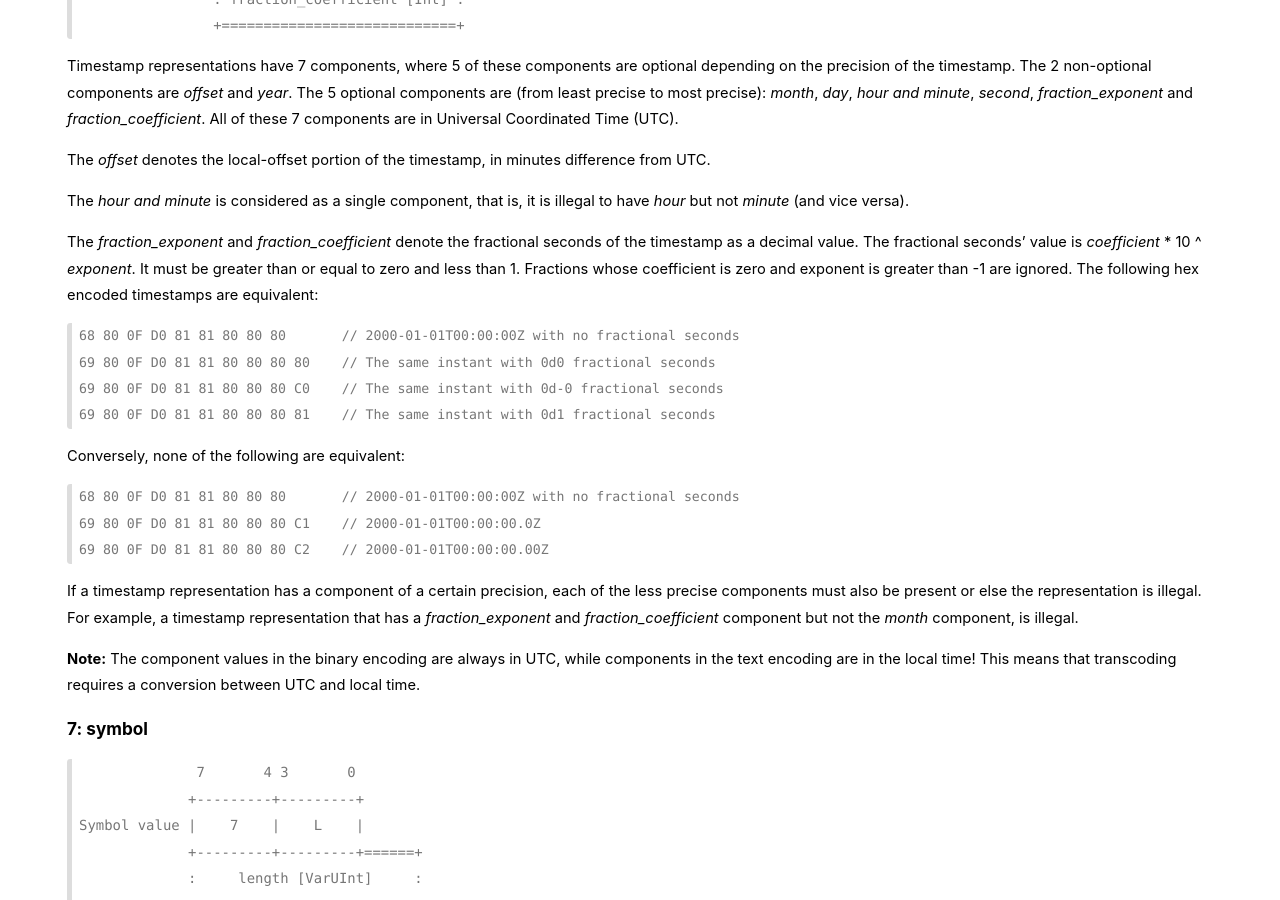
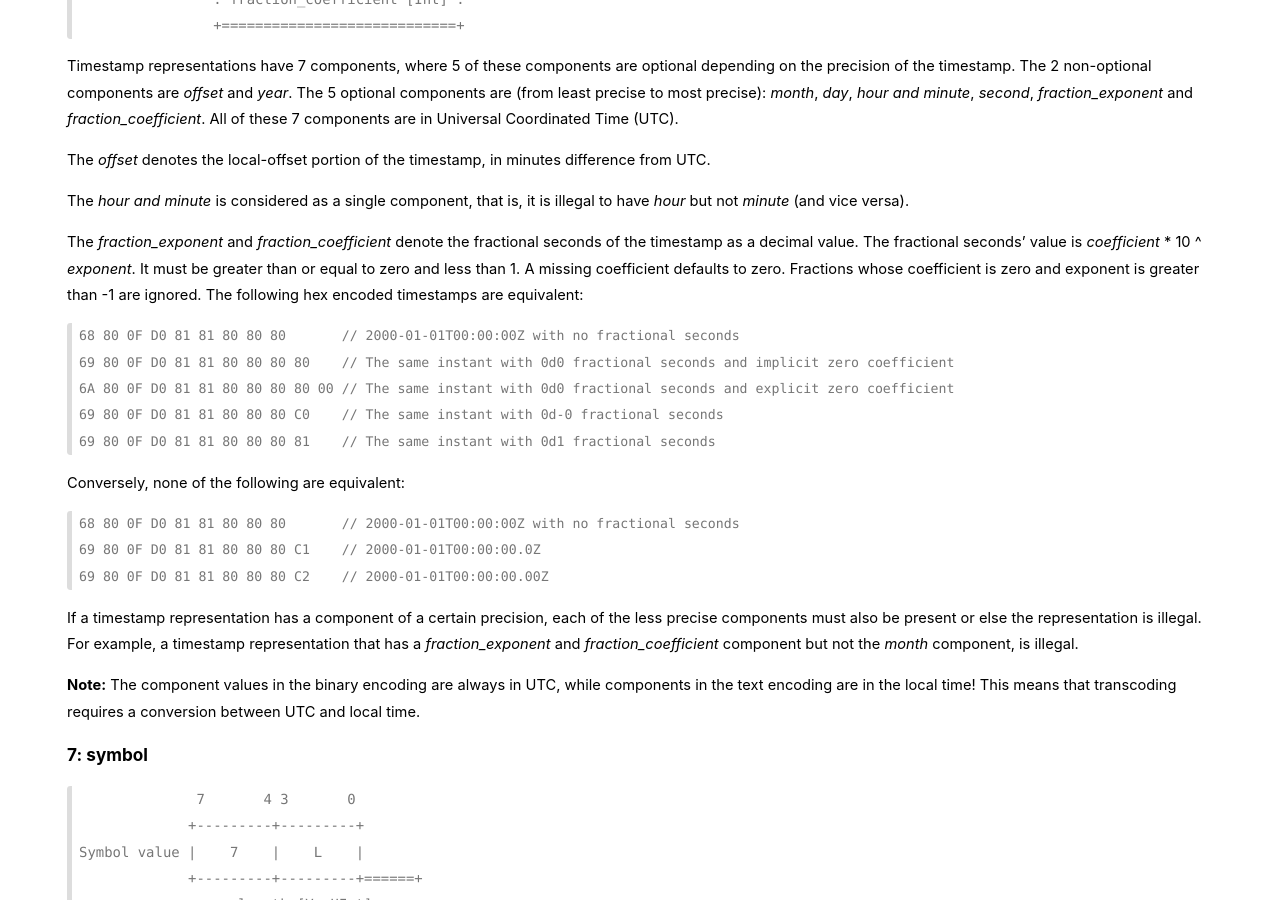
Before and after one commit to amazon-ion/ion-docs, a Jekyll site: the page built from binary.md, in a window 1280 px wide and 900 px high, scrolled down 6869 px. Built offline with Jekyll 4.4.1, drawn with Linux system fonts in a browser that asks for light colours.

Commit message:
Adding example of explicit zero coefficient, clarifying handling of missing coefficient

````diff
--- a/binary.md
+++ b/binary.md
@@ -396,12 +396,14 @@ illegal to have _hour_ but not _minute_ (and vice versa).
 The _fraction\_exponent_ and _fraction\_coefficient_ denote the fractional
 seconds of the timestamp as a decimal value. The fractional seconds' value is
 _coefficient_ * 10 ^ _exponent_. It must be greater than or equal to zero
-and less than 1. Fractions whose coefficient is zero and exponent is greater
-than -1 are ignored. The following hex encoded timestamps are equivalent:
+and less than 1. A missing coefficient defaults to zero. Fractions whose
+coefficient is zero and exponent is greater than -1 are ignored. The
+following hex encoded timestamps are equivalent:
 
 ```
 68 80 0F D0 81 81 80 80 80       // 2000-01-01T00:00:00Z with no fractional seconds
-69 80 0F D0 81 81 80 80 80 80    // The same instant with 0d0 fractional seconds
+69 80 0F D0 81 81 80 80 80 80    // The same instant with 0d0 fractional seconds and implicit zero coefficient
+6A 80 0F D0 81 81 80 80 80 80 00 // The same instant with 0d0 fractional seconds and explicit zero coefficient
 69 80 0F D0 81 81 80 80 80 C0    // The same instant with 0d-0 fractional seconds
 69 80 0F D0 81 81 80 80 80 81    // The same instant with 0d1 fractional seconds
 ```
````
